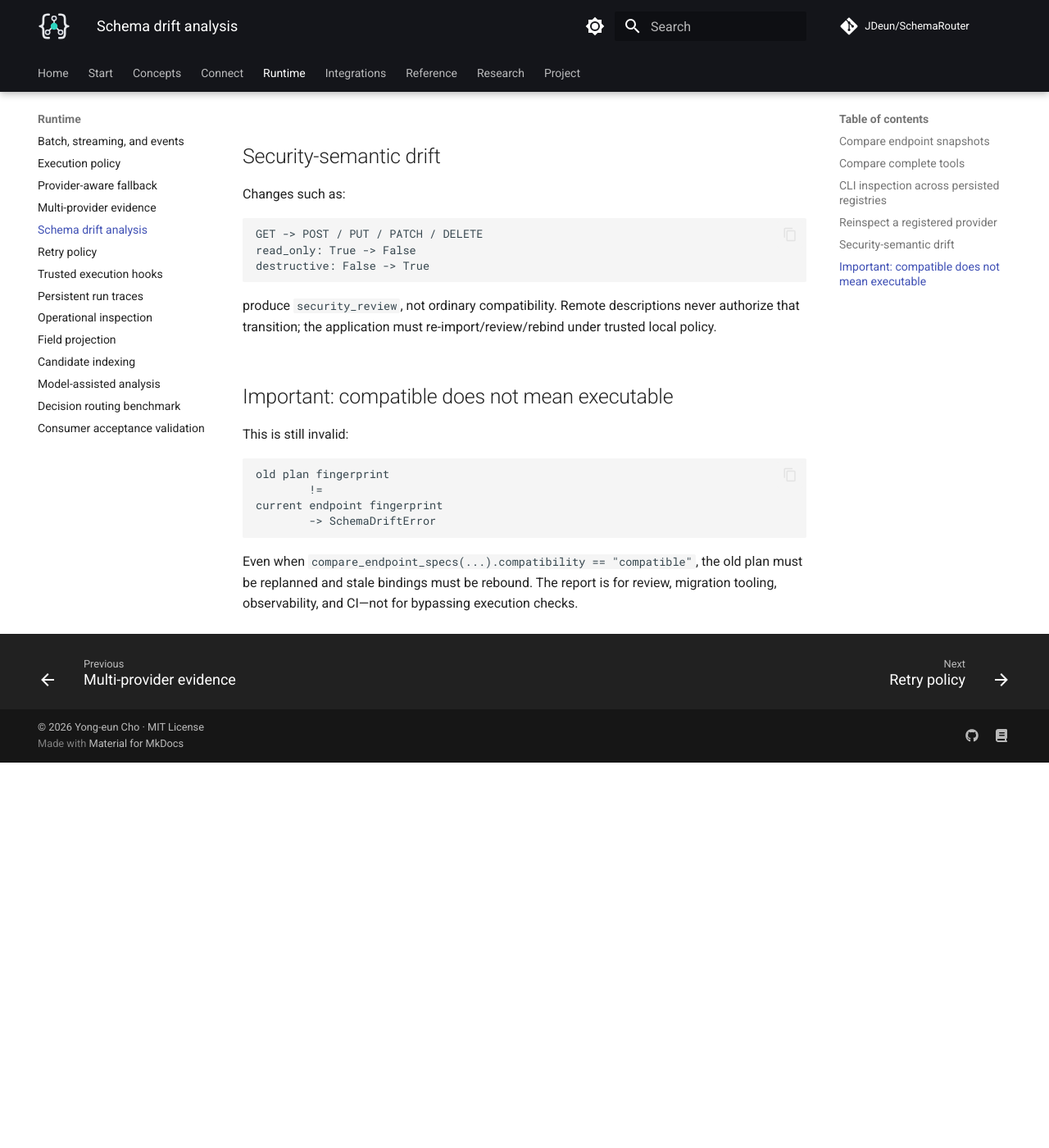
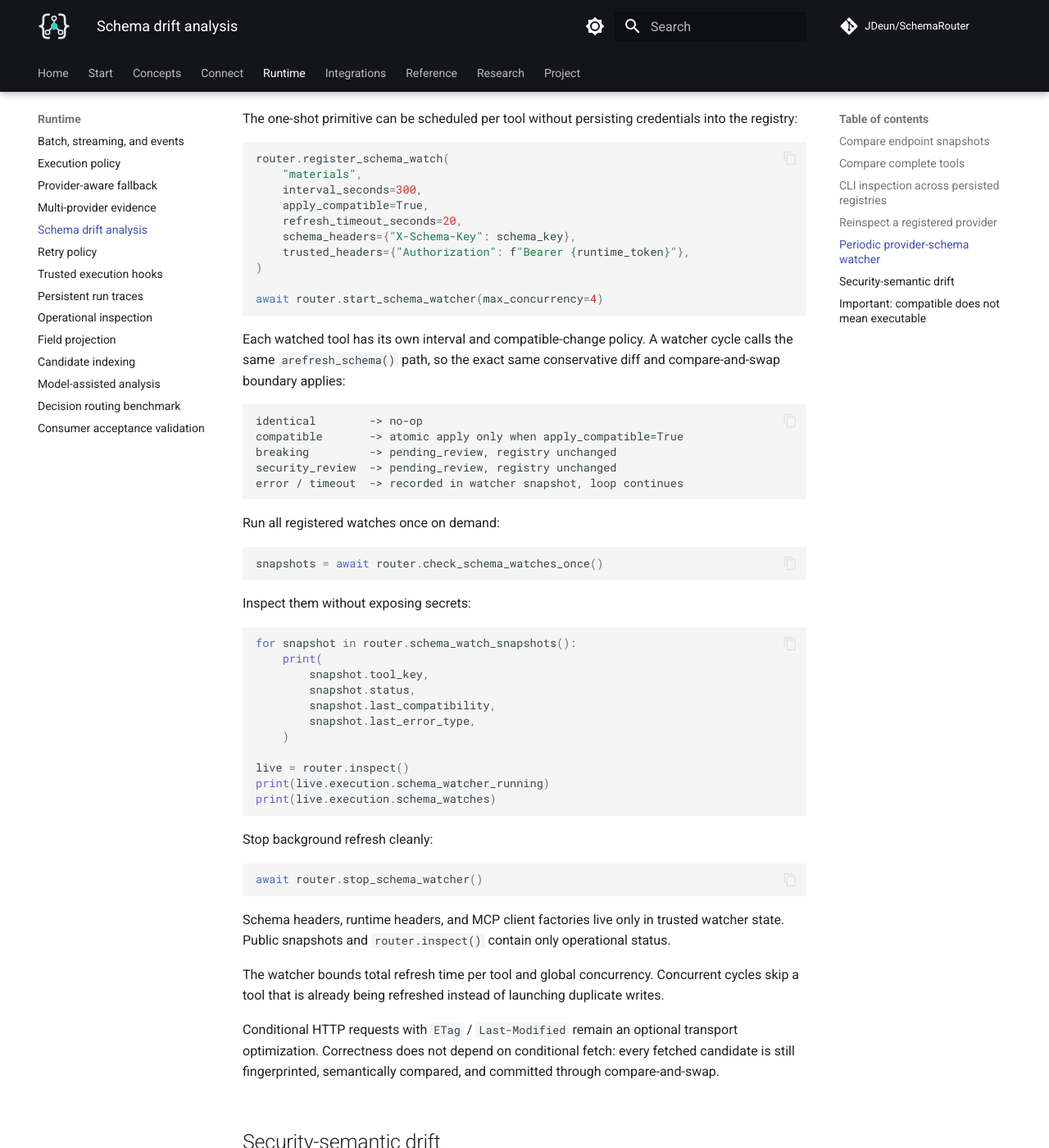
Before and after one commit to JDeun/SchemaRouter, an MkDocs documentation site: the page built from docs/guides/schema-drift.md, in a window 1280 px wide and 1400 px high, scrolled down 2413 px. Shown: the whole window at 82% size. Built offline with MkDocs 1.6.1 and Material for MkDocs 9.7.7, drawn with Linux system fonts in a browser that asks for light colours; comment, search, counter and statistics services are not loaded; before the commit the page ends 3343 px from its top, so only the background shows below that; some of the changed text lies outside the part shown.

Commit message:
docs: add periodic schema refresh watcher lifecycle

````diff
--- a/docs/guides/schema-drift.md
+++ b/docs/guides/schema-drift.md
@@ -99,9 +99,72 @@ The apply step uses the exact registry version and tool fingerprint that were co
 writer mutates the registry while remote inspection is in progress, the compare-and-swap fails
 instead of applying a candidate against an unseen newer snapshot.
 
-This is a one-shot primitive. Periodic watcher lifecycle, conditional `ETag` /
-`Last-Modified` optimization, telemetry, and pending-review persistence are tracked separately in
-the provider-schema watcher work item.
+## Periodic provider-schema watcher
+
+The one-shot primitive can be scheduled per tool without persisting credentials into the registry:
+
+```python
+router.register_schema_watch(
+    "materials",
+    interval_seconds=300,
+    apply_compatible=True,
+    refresh_timeout_seconds=20,
+    schema_headers={"X-Schema-Key": schema_key},
+    trusted_headers={"Authorization": f"Bearer {runtime_token}"},
+)
+
+await router.start_schema_watcher(max_concurrency=4)
+```
+
+Each watched tool has its own interval and compatible-change policy. A watcher cycle calls the same
+`arefresh_schema()` path, so the exact same conservative diff and compare-and-swap boundary
+applies:
+
+```text
+identical        -> no-op
+compatible       -> atomic apply only when apply_compatible=True
+breaking         -> pending_review, registry unchanged
+security_review  -> pending_review, registry unchanged
+error / timeout  -> recorded in watcher snapshot, loop continues
+```
+
+Run all registered watches once on demand:
+
+```python
+snapshots = await router.check_schema_watches_once()
+```
+
+Inspect them without exposing secrets:
+
+```python
+for snapshot in router.schema_watch_snapshots():
+    print(
+        snapshot.tool_key,
+        snapshot.status,
+        snapshot.last_compatibility,
+        snapshot.last_error_type,
+    )
+
+live = router.inspect()
+print(live.execution.schema_watcher_running)
+print(live.execution.schema_watches)
+```
+
+Stop background refresh cleanly:
+
+```python
+await router.stop_schema_watcher()
+```
+
+Schema headers, runtime headers, and MCP client factories live only in trusted watcher state. Public
+snapshots and `router.inspect()` contain only operational status.
+
+The watcher bounds total refresh time per tool and global concurrency. Concurrent cycles skip a
+tool that is already being refreshed instead of launching duplicate writes.
+
+Conditional HTTP requests with `ETag` / `Last-Modified` remain an optional transport
+optimization. Correctness does not depend on conditional fetch: every fetched candidate is still
+fingerprinted, semantically compared, and committed through compare-and-swap.
 
 ## Security-semantic drift
 
````
Also changed, not shown: other parts of docs/guides/schema-drift.md (+2 -2 lines).
